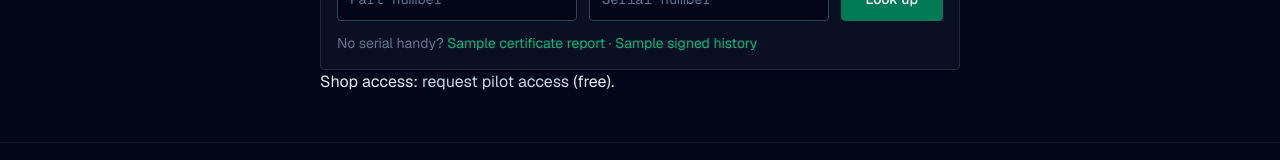
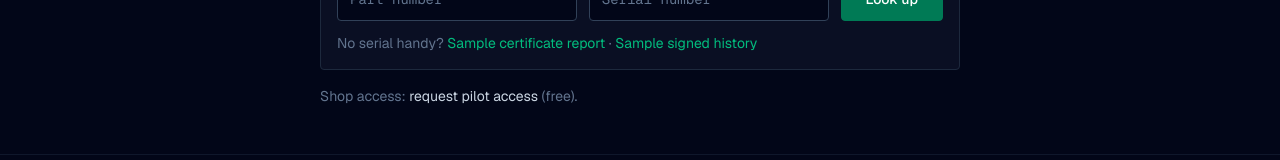
Before and after one commit to coleblaiss23/partpassport, a Next.js app: page / in a window 1280 px wide. Shown: the part 391-551 px from the top of the page. Built offline with nearby package versions, Linux system fonts and the light colour scheme; no server answers.

Commit message:
UI: de-AI public site layout and streamline operator messaging

```diff
--- a/src/app/page.tsx
+++ b/src/app/page.tsx
@@ -48,7 +48,7 @@ export default function Home() {
               </Link>
             </p>
           </div>
-          <p clssName="mt-4 text-sm text-slate-500">
+          <p className="mt-4 text-sm text-slate-500">
             Shop access:{" "}
             <Link href="/request-access" className="text-slate-300 hover:underline">
               request pilot access
```
